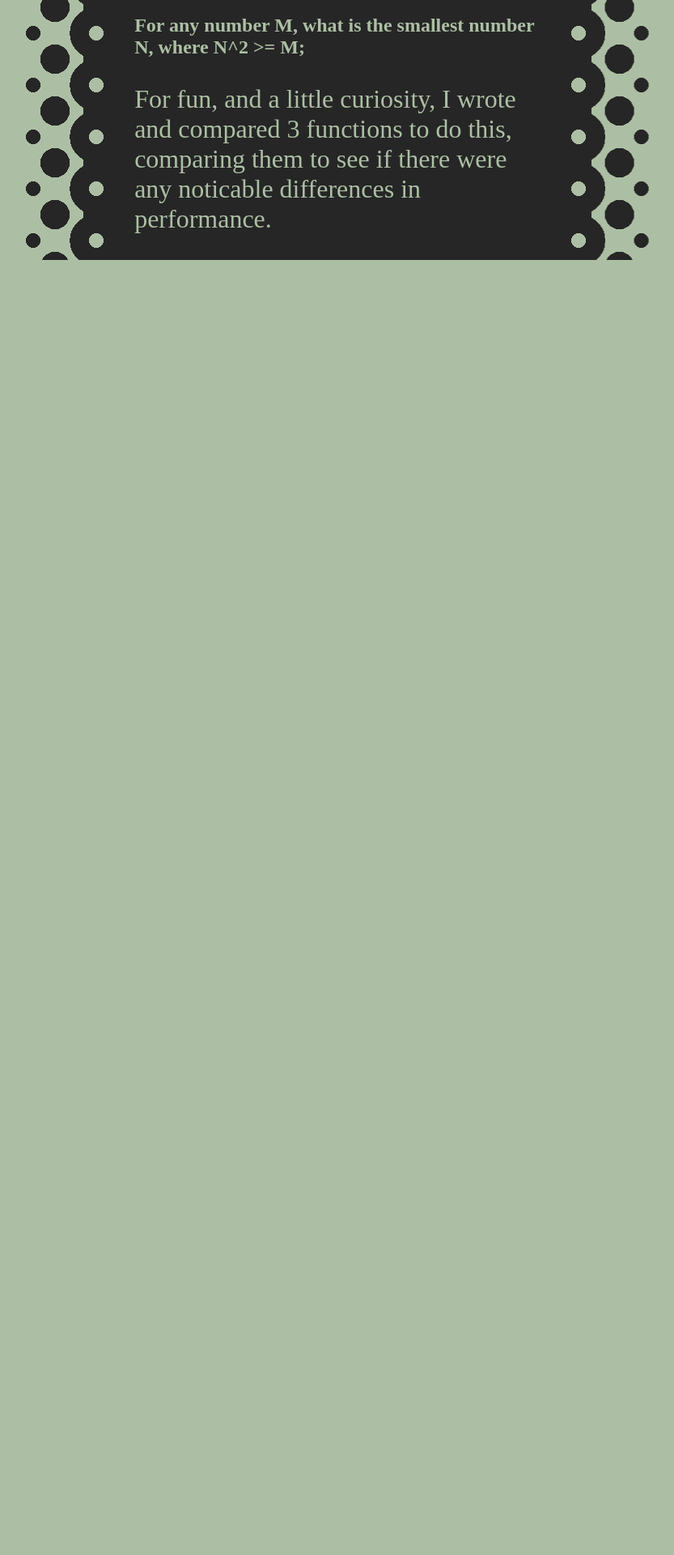
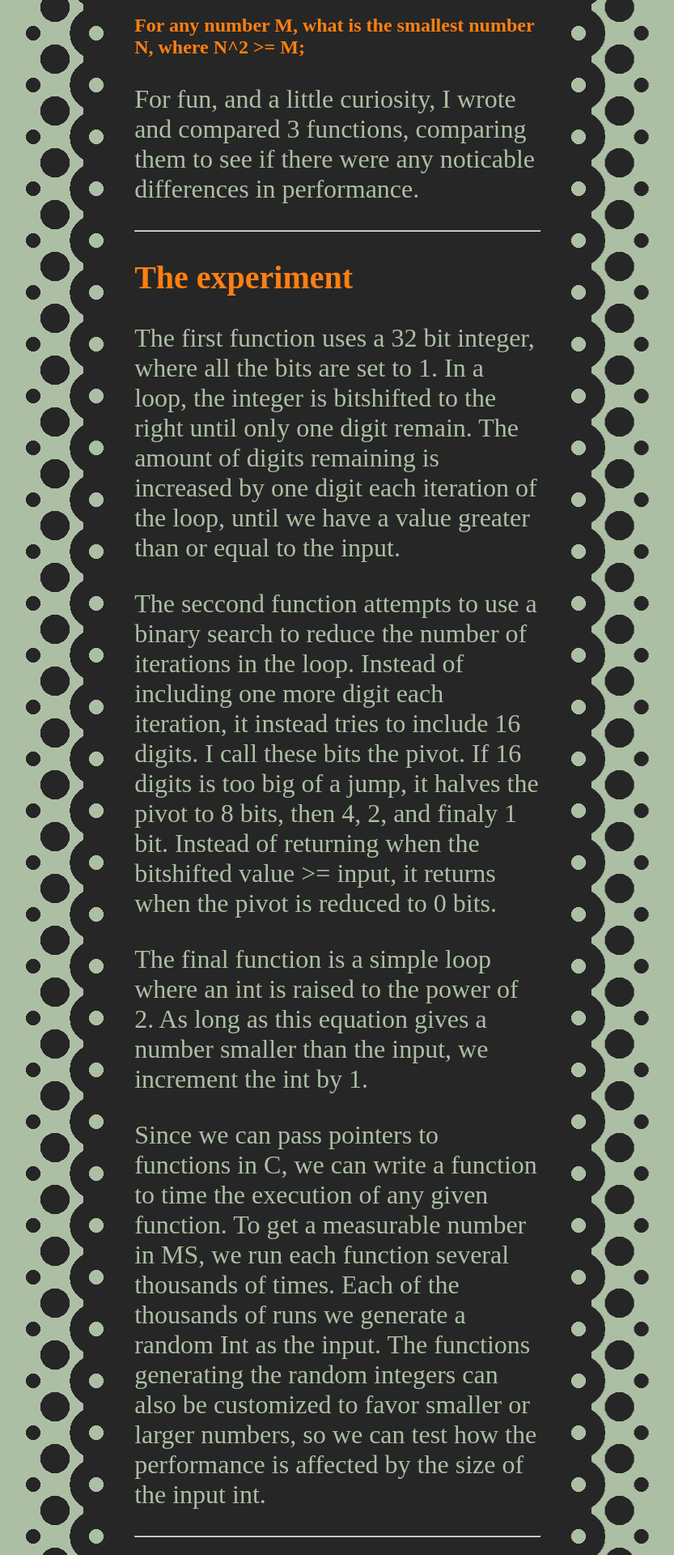
Before and after one commit to as505/blog, a SvelteKit app in the folder blog/: page /blog in a window 1280 px wide. Shown: the part 1655-3575 px from the top of the page at 81% size, without its empty margins (223-1056 px from the left). Before the commit the page ends 1976 px from the top, so only its background shows below. Built offline with nearby package versions, Linux system fonts and the light colour scheme.

Commit message:
first draft, minus test results and conclution

```diff
--- a/blog/src/routes/blog/+page.svelte
+++ b/blog/src/routes/blog/+page.svelte
@@ -20,11 +20,11 @@
                 LZW algorithms works by creating a dictionary of 'codes' that describe patterns found in the input.
                 The LZW implementation for Gif files use variable length codes to ensure as few bits of data are used as possible.
             </p>
-            <h2 class="example">
+            <h3 class="example">
                 Example:<br>
                 If the code dictionary only has 2 entries, a single bit is enough to refer to all indexes.
                 When a third entry is added to the dictionary, each subsequent code needs atleast 2 bits to refer to any entry.
-            </h2>
+            </h3>
             <p>
                 As more entries are added to the dictionary, more bits are needed to index it.
                 Therefore, to implement Gif LZW, we need a way to get the exact number of bits needed to represent any number.
@@ -34,13 +34,49 @@
                 N^2 represents the largest possible number that N bits can describe, so
                 our problem can be described as:
             </p>
+            <h3>
+                For any number M, what is the smallest number N, where N^2 &gt= M;
+            </h3>
+            <p>
+                For fun, and a little curiosity, I wrote and compared 3 functions,
+                comparing them to see if there were any noticable differences in performance.
+            </p>
+            <hr>
             <h2>
-                For any number M, what is the smallest number N, where N^2 &gt= M;
+                The experiment
             </h2>
             <p>
-                For fun, and a little curiosity, I wrote and compared 3 functions to do this,
-                comparing them to see if there were any noticable differences in performance.
+                The first function uses a 32 bit integer, where all the bits are set to 1.
+                In a loop, the integer is bitshifted to the right until only one digit remain.
+                The amount of digits remaining is increased by one digit each iteration of the loop,
+                until we have a value greater than or equal to the input.
             </p>
+            <p>
+                The seccond function attempts to use a binary search to reduce the number of iterations in the loop.
+                Instead of including one more digit each iteration, it instead tries to include 16 digits.
+                I call these bits the pivot.
+                If 16 digits is too big of a jump, it halves the pivot to 8 bits, then 4, 2, and finaly 1 bit.
+                Instead of returning when the bitshifted value &gt= input, it returns when the pivot is reduced to 0 bits.
+            </p>
+            <p>
+                The final function is a simple loop where an int is raised to the power of 2.
+                As long as this equation gives a number smaller than the input, we increment the int by 1.
+            </p>
+            <p>
+                Since we can pass pointers to functions in C, we can write a function to time the execution of any given function.
+                To get a measurable number in MS, we run each function several thousands of times.
+                Each of the thousands of runs we generate a random Int as the input.
+                The functions generating the random integers can also be customized to favor smaller or larger numbers,
+                so we can test how the performance is affected by the size of the input int.
+            </p>
+            <hr>
+            <h2>
+                Results
+            </h2>
+            <hr>
+            <h2>
+                Conclusion
+            </h2>
         </article>
     </div>
     <MarginR></MarginR>
@@ -62,6 +98,16 @@ h1{
     text-align: center;
     margin-left: auto;
     margin-right: auto;
+}
+
+h2{
+    color: var(--col-header);
+    font-size: 2.5rem;
+}
+
+h3{
+    color: var(--col-header);
+    font-size: 1.5rem;
 }
 
 p{
```
